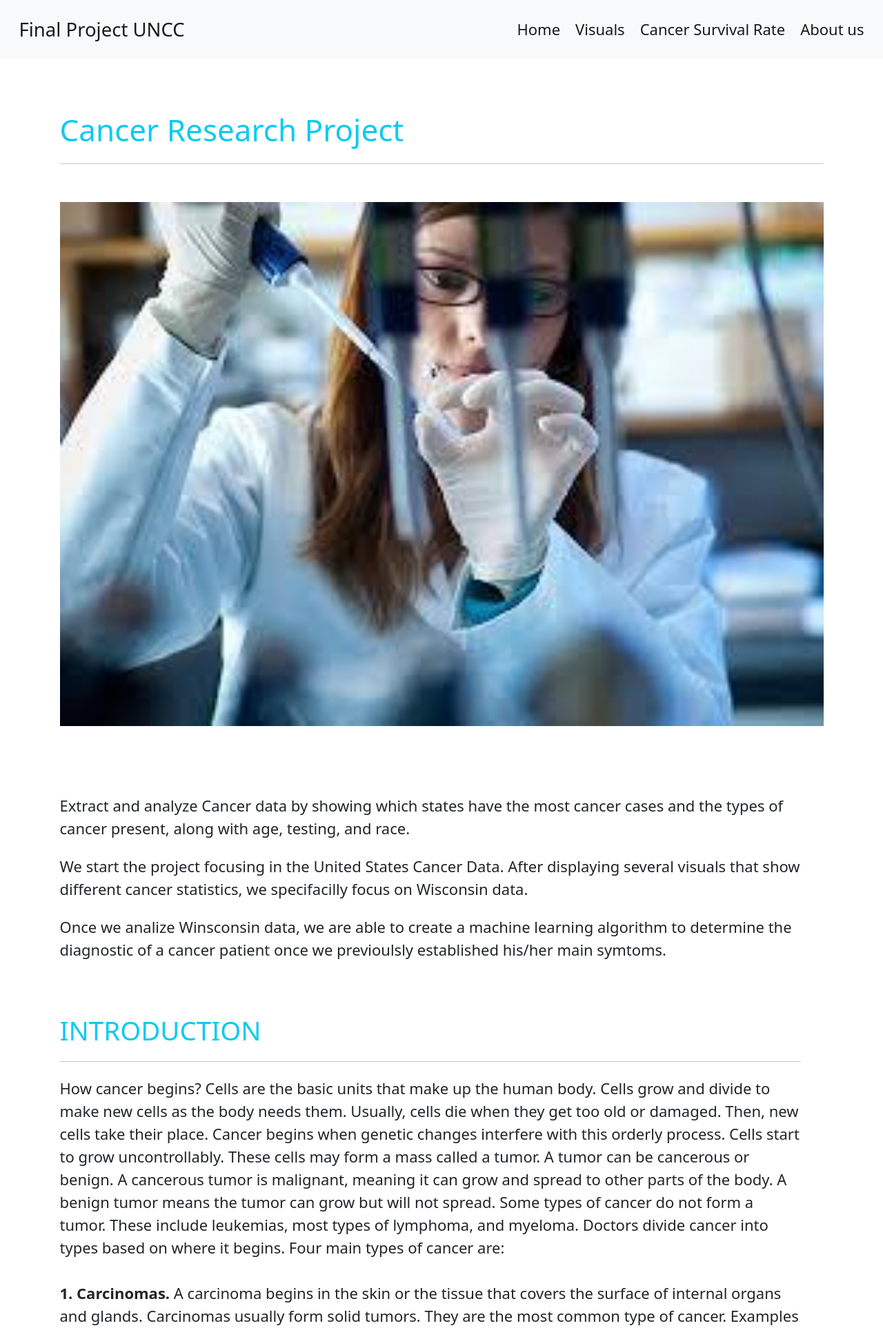
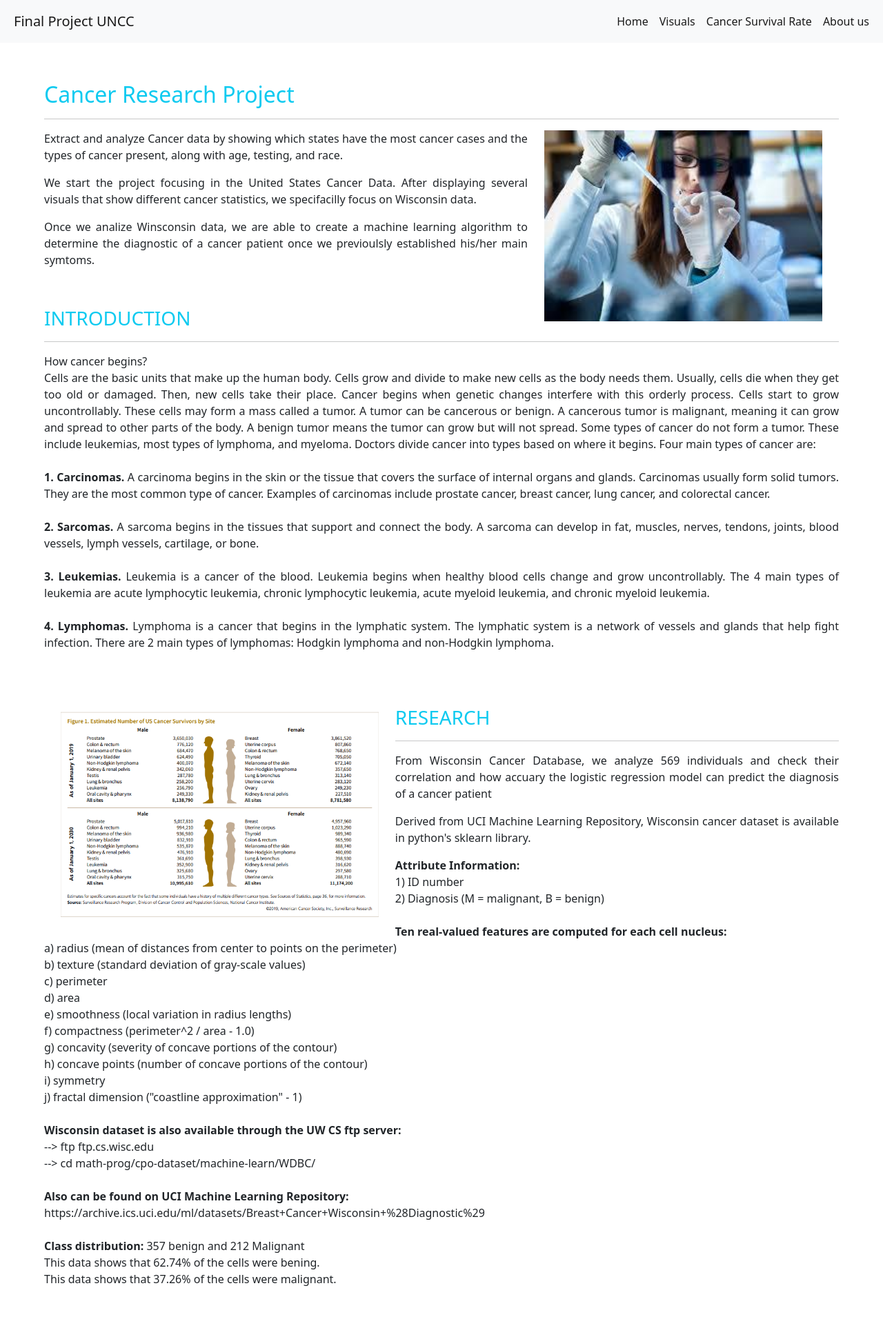
Before and after one commit to akankshakukhraniya/CancerData-Analysis-FinalProject, a Flask app: template templates/index.html in a window 1280 px wide. Shown: the top 1926 px of the page at 69% size. Run offline with Flask 2, Linux system fonts and the light colour scheme; the template is opened without the code that fills it, so the values that code supplies are empty; some libraries are stand-ins or nearby versions.

Commit message:
upload files

```diff
--- a/static/css/styles.css
+++ b/static/css/styles.css
@@ -1,3 +1,7 @@
+p {
+  text-align: justify;
+}
+
 .u-section-1 .u-sheet-1 {
     min-height: 354px;
   }
--- a/static/js/app.js
+++ b/static/js/app.js
@@ -1,2 +1,59 @@
 var cancer_json = JSON.parse(cancer_data);
 console.log(cancer_json);
+
+var data = [
+    {
+      x: ['testing_data_score','training_data_score'],
+      y: [cancer_json.testing_data_score, cancer_json.training_data_score],
+      type: 'bar'
+    }
+  ];
+
+  Plotly.newPlot('barchart', data);
+
+
+
+var thead = d3.select('#table').append('thead').append('tr');
+thead.append("th")
+Object.keys(cancer_json.stats_dict).forEach(col=>{
+    thead.append('th').text(col);
+});
+
+var tindex = d3.select('#table').append('tbody');
+Object.keys(cancer_json.stats_dict.area_mean).forEach(th=>{
+    tindex.append("tr").append("th").text(th)
+});
+
+Object.values(cancer_json.stats_dict).forEach((obj)=>{
+    var col = d3.select('tbody').selectAll('tr')._groups[0];
+    Object.values(obj).forEach((val,row)=>{
+        d3.select(col[row]).append('td').text(val);
+    });
+});
+
+// var graph= {
+//         x:['Bening Cells', 'Malign Cells'],
+//         y:[357,212],
+//         type: 'bar'
+//     };
+
+// Plotly,newPlot('beningbar',graph);
+
+
+// var thead = d3.select('#table').append('thead').append('tr');
+// thead.append("th")
+// Object.keys(cancer_json.classification_report).forEach(col=>{
+//     thead.append('th').text(col);
+// });
+
+// var tindex = d3.select('#table').append('tbody');
+// Object.keys(cancer_json.classification_report).forEach(th=>{
+//     tindex.append("tr").append("th").text(th)
+// });
+
+// Object.values(cancer_json.classification_report).forEach((obj)=>{
+//     var col = d3.select('tbody').selectAll('tr')._groups[0];
+//     Object.values(obj).forEach((val,row)=>{
+//         d3.select(col[row]).append('td').text(val);
+//     });
+// });
--- a/templates/CancerSurvivalRate.html
+++ b/templates/CancerSurvivalRate.html
@@ -31,7 +31,7 @@
     </div>
     <div class="container">
       <div class="row margin-top-50">
-        <div class="col-md-2">
+        <div class="col-md-5">
           <aside class="filters">
             <div class="panel panel-default">
               <div class="panel-heading">Parameters</div>
--- a/templates/index.html
+++ b/templates/index.html
@@ -1,6 +1,5 @@
 <!DOCTYPE html>
 <html lang="en">
-<html style="font-size: 22px;"></html>
 
 <head>
   <!-- CSS only -->
@@ -20,7 +19,8 @@
   <nav class="navbar navbar-expand-lg navbar-light bg-light">
     <div class="container-fluid">
       <a class="navbar-brand p-2" href="">Final Project UNCC</a>
-      <button class="navbar-toggler" type="button" data-bs-toggle="collapse" data-bs-target="#navbarSupportedContent" aria-controls="navbarSupportedContent" aria-expanded="false" aria-label="Toggle navigation">
+      <button class="navbar-toggler" type="button" data-bs-toggle="collapse" data-bs-target="#navbarSupportedContent"
+        aria-controls="navbarSupportedContent" aria-expanded="false" aria-label="Toggle navigation">
         <span class="navbar-toggler-icon"></span>
       </button>
       <div class="collapse navbar-collapse" id="navbarSupportedContent">
@@ -29,7 +29,7 @@
             <a class="nav-link active" aria-current="page" href="/">Home</a>
           </li>
           <li class="nav-item">
-            <a class="nav-link active"   href="/static/visualizations/Visuals.html">Visuals</a>
+            <a class="nav-link active" href="/static/visualizations/Visuals.html">Visuals</a>
           </li>
           <li class="nav-item">
             <a class="nav-link active" href="/99/0/0">Cancer Survival Rate</a>
@@ -40,60 +40,87 @@
       </div>
     </div>
   </nav>
-  <div class="container">
+  <div style="width: 90%;margin: auto;">
     <div class="row mt-5">
       <div class="col-md-12 ms-auto bg-white">
         <h2 class="text-info mt-2"> Cancer Research Project</h2>
         <hr>
 
-        <img src="/static/images/cancer_.jpg" alt="" class="w-100 float-start mt-4 mb-4">
+        <img src="/static/images/cancer_.jpg" style="width: 35%;" class="float-end mb-2 mx-4">
 
 
-      </div>
-
-      <div class="row mt-4">
-        <div class="col-md-12 ms-auto bg-white mt-2">
         <h3 class="text-info mt-3"> </h3>
-      <p class="text_"> Extract and analyze Cancer data by showing which states have the most cancer cases and the types of cancer present, along with age, testing, and race. </p>
-      <p class="text_"> We start the project focusing in the United States Cancer Data. After displaying several visuals that show different cancer statistics, we specifacilly focus on Wisconsin data.</p>
-      <p class="text_"> Once we analize Winsconsin data, we are able to create a machine learning algorithm to determine the diagnostic of a cancer patient once we previoulsly established his/her main symtoms.</p>
+        <p class="text_"> Extract and analyze Cancer data by showing which states have the most cancer cases and the
+          types of cancer present, along with age, testing, and race. </p>
+        <p class="text_"> We start the project focusing in the United States Cancer Data. After displaying several
+          visuals that show different cancer statistics, we specifacilly focus on Wisconsin data.</p>
+        <p class="text_"> Once we analize Winsconsin data, we are able to create a machine learning algorithm to
+          determine the diagnostic of a cancer patient once we previoulsly established his/her main symtoms.</p>
         <br>
 
-      <h3 class="text-info mt-3">INTRODUCTION  </h3>
+        <h3 class="text-info mt-3">INTRODUCTION </h3>
         <hr>
-      <p class="text_"> How cancer begins?
-        Cells are the basic units that make up the human body. Cells grow and divide to make new cells as the body needs them. Usually, cells die when they get too old or damaged. Then, new cells take their place.
-        Cancer begins when genetic changes interfere with this orderly process. Cells start to grow uncontrollably. These cells may form a mass called a tumor. A tumor can be cancerous or benign. A cancerous tumor is malignant, meaning it can grow and spread to other parts of the body. A benign tumor means the tumor can grow but will not spread.
+        <p class="text_"> How cancer begins?<br>
+          Cells are the basic units that make up the human body. Cells grow and divide to make new cells as the body
+          needs them. Usually, cells die when they get too old or damaged. Then, new cells take their place.
+          Cancer begins when genetic changes interfere with this orderly process. Cells start to grow uncontrollably.
+          These cells may form a mass called a tumor. A tumor can be cancerous or benign. A cancerous tumor is
+          malignant, meaning it can grow and spread to other parts of the body. A benign tumor means the tumor can grow
+          but will not spread.
           Some types of cancer do not form a tumor. These include leukemias, most types of lymphoma, and myeloma.
           Doctors divide cancer into types based on where it begins. Four main types of cancer are:<br>
-        <br><strong>1. Carcinomas.</strong> A carcinoma begins in the skin or the tissue that covers the surface of internal organs and glands. Carcinomas usually form solid tumors. They are the most common type of cancer. Examples of carcinomas include prostate cancer, breast cancer, lung cancer, and colorectal cancer.<br>
+          <br><strong>1. Carcinomas.</strong> A carcinoma begins in the skin or the tissue that covers the surface of
+          internal organs and glands. Carcinomas usually form solid tumors. They are the most common type of cancer.
+          Examples of carcinomas include prostate cancer, breast cancer, lung cancer, and colorectal cancer.<br>
           <br>
-        <strong>2. Sarcomas.</strong> A sarcoma begins in the tissues that support and connect the body. A sarcoma can develop in fat, muscles, nerves, tendons, joints, blood vessels, lymph vessels, cartilage, or bone. <br>
+          <strong>2. Sarcomas.</strong> A sarcoma begins in the tissues that support and connect the body. A sarcoma can
+          develop in fat, muscles, nerves, tendons, joints, blood vessels, lymph vessels, cartilage, or bone. <br>
           <br>
-                            <strong>3. Leukemias.</strong> Leukemia is a cancer of the blood. Leukemia begins when healthy blood cells change and grow uncontrollably. The 4 main types of leukemia are acute lymphocytic leukemia, chronic lymphocytic leukemia, acute myeloid leukemia, and chronic myeloid leukemia.<br>
+          <strong>3. Leukemias.</strong> Leukemia is a cancer of the blood. Leukemia begins when healthy blood cells
+          change and grow uncontrollably. The 4 main types of leukemia are acute lymphocytic leukemia, chronic
+          lymphocytic leukemia, acute myeloid leukemia, and chronic myeloid leukemia.<br>
           <br>
-                            <strong>4. Lymphomas.</strong> Lymphoma is a cancer that begins in the lymphatic system. The lymphatic system is a network of vessels and glands that help fight infection. There are 2 main types of lymphomas: Hodgkin lymphoma and non-Hodgkin lymphoma.  </p>
+          <strong>4. Lymphomas.</strong> Lymphoma is a cancer that begins in the lymphatic system. The lymphatic system
+          is a network of vessels and glands that help fight infection. There are 2 main types of lymphomas: Hodgkin
+          lymphoma and non-Hodgkin lymphoma.
+        </p>
         <br>
         <br>
-      <div class="container">
-        <div class="row mt-1">
+      </div>
+    </div>
+    <div class="row mt-0">
       <div class="col-md-12 ms-auto bg-white">
 
 
-            <img src="/static/images/cancer_survivors_data.png" alt="" class="w-100 float-start mt-4 mb-4">
+        <img src="/static/images/cancer_survivors_data.png" style="width: 40%;" class="float-start m-4">
 
-
-          </div>
-
-          <div class="row mt-4">
-            <div class="col-md-12 ms-auto bg-white mt-2">
-              <h3 class="text-info mt-3"> </h3>
-      <br>
         <h3 class="text-info mt-3"> RESEARCH </h3>
         <hr>
-      <p class="text_"> From Wisconsin Cancer Database, we analyze 569 individuals and check their correlation and how accuary the logistic regression model can predict the diagnosis of a cancer patient</p>
-      <p class="text_"> Derived from UCI Machine Learning Repository, Wisconsin cancer dataset is available in python's sklearn library.</p>
+        <p class="text_"> From Wisconsin Cancer Database, we analyze 569 individuals and check their correlation and
+          how accuary the logistic regression model can predict the diagnosis of a cancer patient</p>
+        <p class="text_"> Derived from UCI Machine Learning Repository, Wisconsin cancer dataset is available in
+          python's sklearn library.</p>
         <p class="text_">
+          <strong>Attribute Information:</strong>
+          <br>
+          1) ID number <br>
+          2) Diagnosis (M = malignant, B = benign)
+          <br>
+          <br>
+          <strong>Ten real-valued features are computed for each cell nucleus: </strong><br>
+
+          a) radius (mean of distances from center to points on the perimeter) <br>
+          b) texture (standard deviation of gray-scale values) <br>
+          c) perimeter <br>
+          d) area <br>
+          e) smoothness (local variation in radius lengths) <br>
+          f) compactness (perimeter^2 / area - 1.0) <br>
+          g) concavity (severity of concave portions of the contour) <br>
+          h) concave points (number of concave portions of the contour) <br>
+          i) symmetry <br>
+          j) fractal dimension ("coastline approximation" - 1)
+          <br>
+          <br>
           <strong>Wisconsin dataset is also available through the UW CS ftp server:</strong>
           <br>
           --> ftp ftp.cs.wisc.edu
@@ -105,60 +132,60 @@
           <br> https://archive.ics.uci.edu/ml/datasets/Breast+Cancer+Wisconsin+%28Diagnostic%29
           <br>
           <br>
-        <strong>Attribute Information:</strong>
-        <br>
-        1) ID number  <br>
-        2) Diagnosis (M = malignant, B = benign)
-        <br>
-        <br>
-        <strong>Ten real-valued features are computed for each cell nucleus: </strong><br>
-
-        a) radius (mean of distances from center to points on the perimeter)  <br>
-        b) texture (standard deviation of gray-scale values)  <br>
-        c) perimeter  <br>
-        d) area  <br>
-        e) smoothness (local variation in radius lengths)  <br>
-        f) compactness (perimeter^2 / area - 1.0)  <br>
-        g) concavity (severity of concave portions of the contour)  <br>
-        h) concave points (number of concave portions of the contour)  <br>
-        i) symmetry  <br>
-        j) fractal dimension ("coastline approximation" - 1)
-        <br>
-        <br>
-        <strong>Class distribution:</strong> 357 benign, 212 malignant </p>
+          <strong>Class distribution:</strong> 357 benign and 212 Malignant <br>
+          This data shows that 62.74% of the cells were bening.<br>
+          This data shows that 37.26% of the cells were malignant.
+        </p>
         <br>
         <br>
         <br>
         <br>
       </div>
-
+    </div>
+    <div class="row mt-0">
+      <h3 class="text-info mt-0"> BARCHART VISUALIZATION </h3>
+      <hr>
+      <div class="row mt-0">
+        <div id='graph' class="col-md-6"></div>
+      </div>
+      <div class="row mt-0">
+        <div id='barchart' class="col-md-6"></div>
+      </div>
+    </div>
+    <div class="row mt-1">
+      <div class="col-md-12 mt-4">
+        <p class="text_"> This Barchart is connected to the Winconsin Breast Cancer Database. A sample of 569 individuals were tested to analyze breast cancer data in Winsconsin. It represents two different variables and its percentage scores.</p>
+        <p class="text_"> First bar shows the testing data score: 97.20</p>
+        <p class="text_"> Second bar shows the training data score: 98.82</p>
+      </div>
+    </div>
+    <br>
+    <br>
+    <br>
+    <div class="row mt-10">
+      <h3 class="text-info mt-3"> TABLE VISUALIZATION </h3>
+      <hr>
+      <div class="col-md-6 mt-5">
+          <table id="table" class="table table-striped table-sm"></table>
+          <!-- <table id="table1" class="table table-striped table-sm"></table> -->
+      </div>
 
     </div>
-
-
-  <div id="barchart"></div>
-
+    <div class="row mt-1">
+      <div class="col-md-12 mt-4">
+        <p class="text_"> This table is a dinamic table connected to the Winconsin Breast Cancer Database. A sample of 569 individuals were tested to analyze breast cancer data in Winsconsin. It represents 32 different variables and its relation with breast cancer. </p>
+        <p class="text_"> The different areas to analyze are: area, compactness, concave, concavity, fractal dimension, perimeter, radius,smoothness, symetry.  Table data analyzes the mean, the se and the worst for each of these diferent areas. </p>
+        <p class="text_"> For each category the table shows the 25% percentil, the 50% percentil, the 75% percentil, the count of indiciduals, the maximum value, the mean, the minimun value and the standard deviation.  </p>
+        <br>
+        <br>
+        <br>
+      </div>
+    </div>
+  </div>
   <script src="https://d3js.org/d3.v6.min.js"></script>
   <script src="https://cdn.plot.ly/plotly-2.0.0.min.js"></script>
-<script>
-  // var cancer_data = '{{ ( data ) | safe }}';
-  var cancer_data = '{{ data | tojson | safe }}';
-
-
-  var data = [
-  {
-
-    x: ['testing_data_score'],
-    y: [cancer_data.testing_data_score],
-    type: 'bar'
-  }
-];
-
-Plotly.newPlot('barchart', data);
-
-</script>
+  <script> var cancer_data = '{{ data | tojson | safe }}';</script>
   <script type="text/javascript" src="/static/js/app.js"></script>
-
 </body>
 
 </html>
```
Also changed, not shown: static/css/style-survival-rate.css (+6 -3 lines), static/visualizations/About.html (+83 -46 lines), static/visualizations/Visuals.html (+5 -2 lines), static/images/AK.jpg (added), static/images/Hope.jpg (added), static/images/Luis.jpeg (added), static/images/Mariam.jpg (added), static/images/Zach.PNG (added), static/images/cancer_cure.jpeg (added), static/images/github.gif (added), static/images/github.png (added), static/images/gmail.png (added), static/images/hector .jpg (added), 2 other files. Lines whose indentation alone changed are shown as unchanged.
